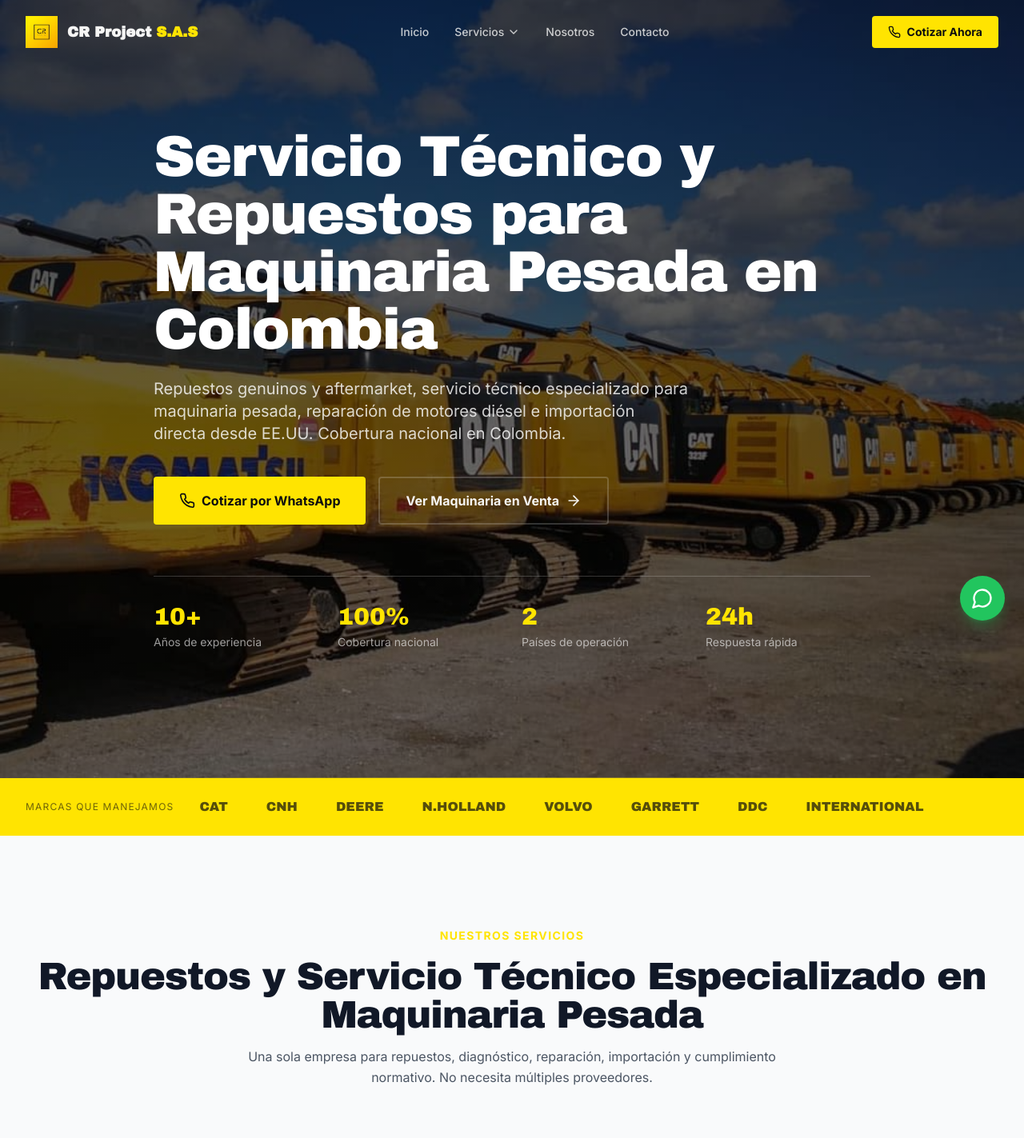
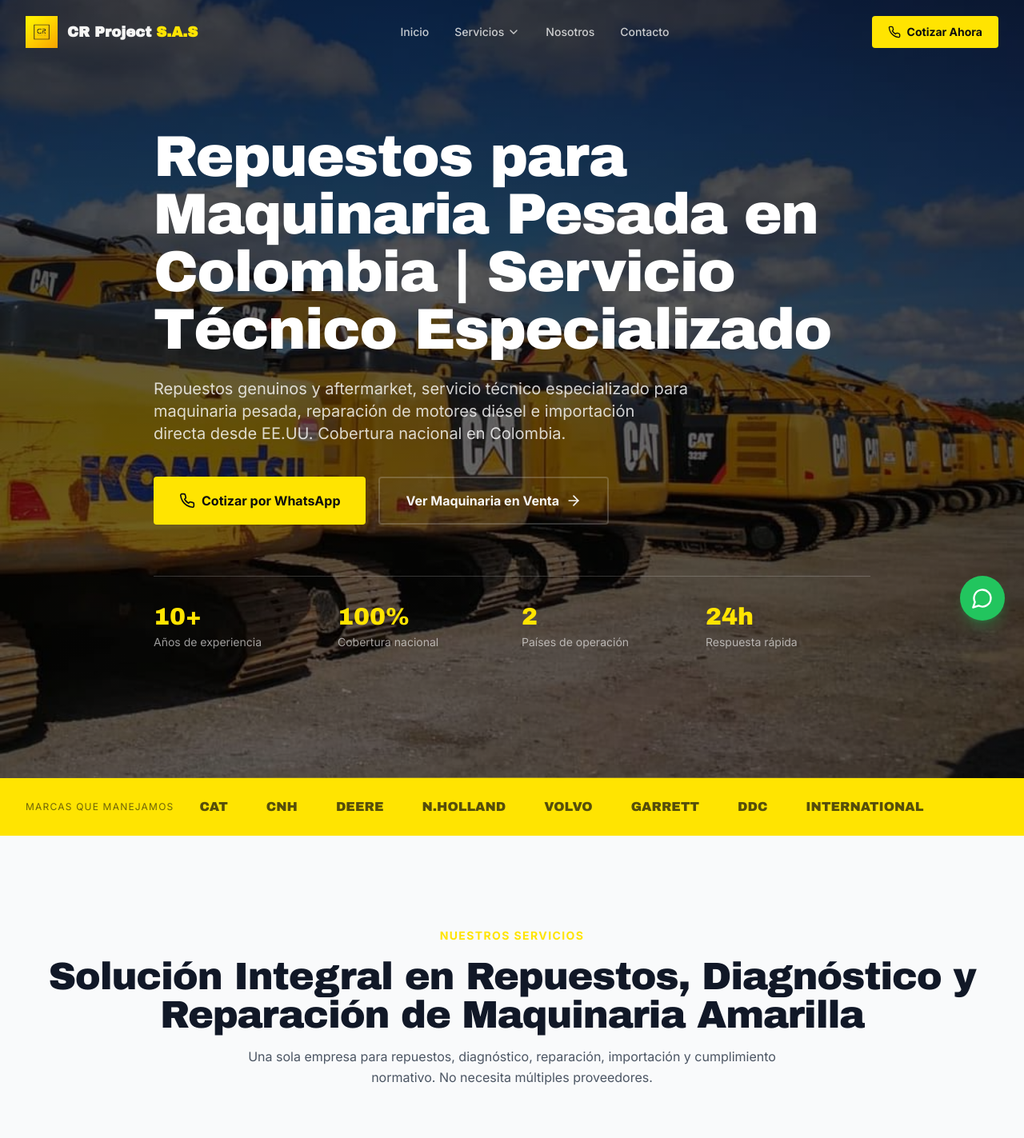
Before and after one commit to alvarorubio-dev/crprojectsas, a Next.js app: page / in a window 1280 px wide. Shown: the top 1423 px of the page at 80% size. Built offline with nearby package versions, Linux system fonts and the light colour scheme.

Commit message:
feat: cambios en titulos y texto hero

```diff
--- a/app/layout.tsx
+++ b/app/layout.tsx
@@ -26,7 +26,7 @@
     template: "%s — Servicio Técnico Maquinaria Pesada | CR Project S.A.S",
   },
   description:
-    "Comercializadora de partes genuinas y aftermarket para maquinaria amarilla, camiones y motores diésel. Servicio técnico especializado, importación de maquinaria usada desde EE.UU. Cobertura nacional.",
+    "Comercializadora derepuestos maquinaria pesada y aftermarket para maquinaria amarilla, camiones y motores diésel. Servicio técnico especializado, importación de maquinaria usada desde EE.UU. Cobertura nacional.",
   creator: "CR Project S.A.S",
   keywords: [
     "repuestos maquinaria amarilla",
--- a/components/sections/hero.tsx
+++ b/components/sections/hero.tsx
@@ -30,7 +30,8 @@
             id="hero-title"
             className="font-heading text-4xl sm:text-5xl md:text-6xl lg:text-7xl text-white leading-[1.1] mb-6"
           >
-            Servicio Técnico y Repuestos para Maquinaria Pesada en Colombia
+            Repuestos para Maquinaria Pesada en Colombia | Servicio Técnico
+            Especializado
           </h1>
 
           <p className="text-lg sm:text-xl text-white/80 max-w-2xl mb-10 leading-relaxed">
--- a/components/sections/services-grid.tsx
+++ b/components/sections/services-grid.tsx
@@ -84,8 +84,8 @@
             id="servicios-title"
             className="font-heading text-3xl sm:text-4xl lg:text-5xl text-gray-900 mt-4"
           >
-            Repuestos y Servicio Técnico Especializado en
-            <br className="hidden sm:block" /> Maquinaria Pesada
+            Solución Integral en Repuestos, Diagnóstico y Reparación de
+            Maquinaria Amarilla
           </h2>
           <p className="text-gray-600 mt-4 max-w-2xl mx-auto">
             Una sola empresa para repuestos, diagnóstico, reparación,
```
